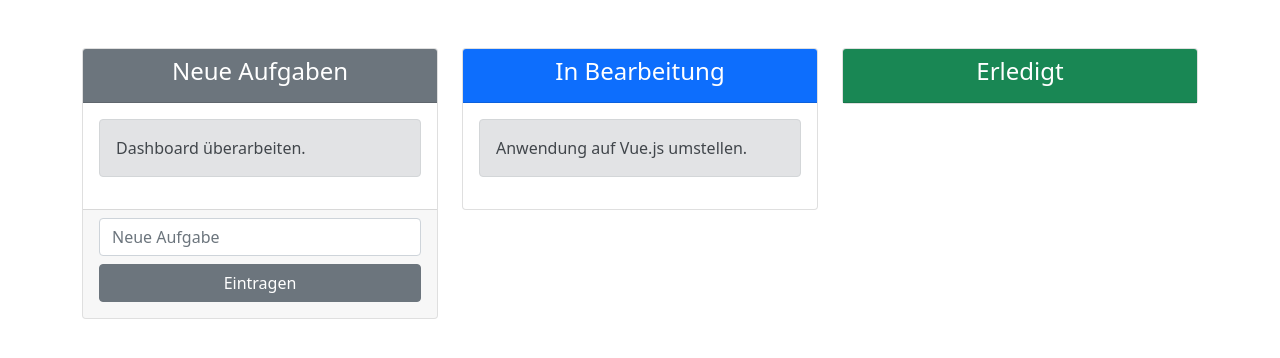
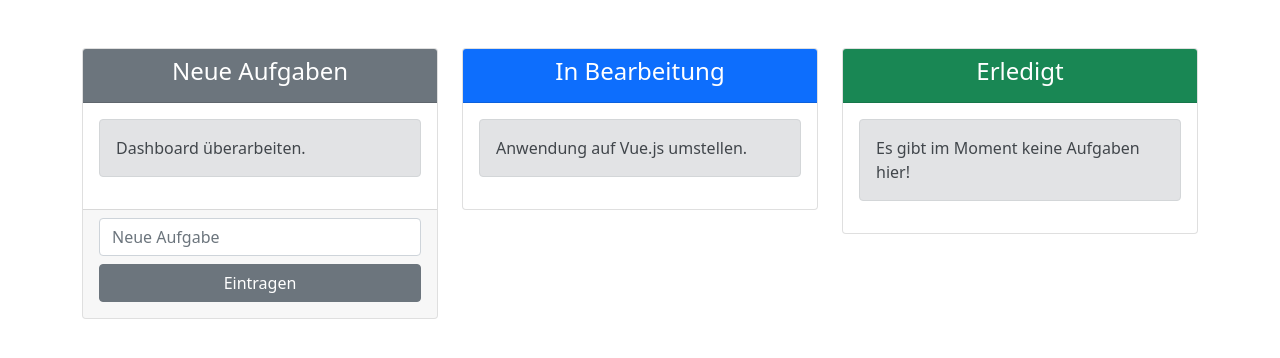
Before and after one commit to Sanel-Trnka/kanbanboard, a Vue app: page / in a window 1280 px wide. Shown: the top 358 px of the page. Built offline with nearby package versions, Linux system fonts and the light colour scheme.

Commit message:
Card Body fix

```diff
--- a/src/components/StatusCard.vue
+++ b/src/components/StatusCard.vue
@@ -5,6 +5,13 @@
     </div>
     <div class="card-body" v-for="task in tasks" :key="task.id">
       <TaskEntry :content="task.content" />
+    </div>
+    <div v-if="tasks.length === 0">
+      <div class="card-body">
+        <div class="alert alert-secondary">
+          Es gibt im Moment keine Aufgaben hier!
+        </div>
+      </div>
     </div>
     <div class="card-footer" v-if="newTasks">
       <NewTask />
```
